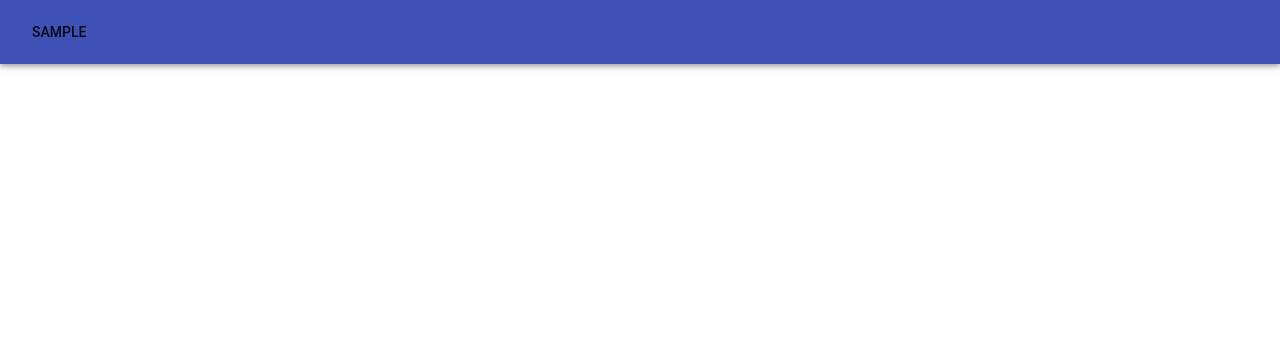
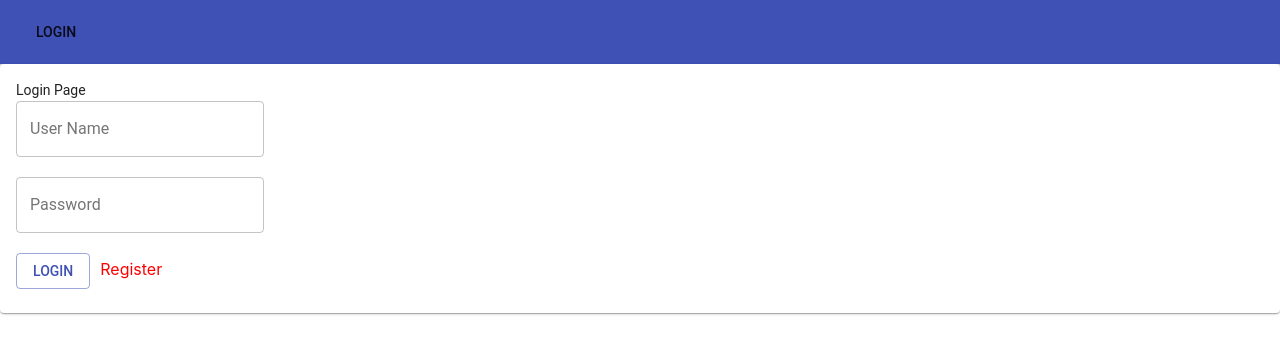
Before and after one commit to swaroop5a9/user-management, a React (Create React App) app: page / in a window 1280 px wide. Shown: the top 354 px of the page. Built offline with nearby package versions, Linux system fonts and the light colour scheme.

Commit message:
Adding login page and register page

```diff
--- a/src/App.js
+++ b/src/App.js
@@ -3,14 +3,16 @@ import { BrowserRouter as Router, Route } from "react-router-dom";
 import Header from "./components/home/Header";
 import "./App.css";
 import SamplePage from "./pages/SamplePage";
+import LoginPage from "./pages/LoginPage";
 
 class App extends Component {
   render() {
     return (
       <Router>
         <div>
-          <Header />
+
           <Route path="/sample" component={SamplePage} />
+          <Route exact path="/" component={LoginPage} />
         </div>
       </Router>
     );
--- /dev/null
+++ b/src/components/Login/Login.js
@@ -0,0 +1,88 @@
+import React from "react";
+import { Button, Card, CardContent, Typography, Link } from "@material-ui/core";
+import TextField from "@material-ui/core/TextField";
+class Login extends React.Component {
+  constructor(props) {
+    super(props);
+    this.state = {
+      // user: {
+      username: "",
+      password: "",
+      selected: [],
+      uerror: false,
+      perror: false,
+      view: "login"
+      // }
+    };
+  }
+
+  handleChange = event => {
+    const eve = { ...event };
+    this.setState(prevState => ({
+      // ...prevState, user: {
+      [eve.target.name]: eve.target.value
+      // }
+    }));
+  };
+
+  handleRegister = () => {
+    this.props.handleView("register");
+    // this.setState({
+    //   view:'register'
+    // })
+  };
+
+  render() {
+    return (
+      <div>
+        <Card>
+          <CardContent>
+            <Typography color="textPrimary">Login Page</Typography>
+            <div>
+              <TextField
+                id="username"
+                name="username"
+                label="User Name"
+                error={this.state.uerror}
+                variant="outlined"
+                onChange={this.handleChange}
+              />
+              <br />
+              <br />
+              <TextField
+                id="password"
+                name="password"
+                type="password"
+                error={this.state.perror}
+                label="Password"
+                variant="outlined"
+                onChange={this.handleChange}
+              />
+            </div>
+            <br />
+            <div>
+              {/* <Link to="/home"> */}
+              <Button
+                variant="outlined"
+                size="medium"
+                id="login"
+                color="primary"
+                name="login"
+                onClick={() => this.handleClick()}
+              >
+                Login
+              </Button>
+              <Link
+                style={{ marginLeft: 10, color: "red" }}
+                onClick={this.handleRegister}
+              >
+                Register
+              </Link>
+            </div>
+          </CardContent>
+        </Card>
+      </div>
+    );
+  }
+}
+export default Login;
--- /dev/null
+++ b/src/components/Register/Register.js
@@ -0,0 +1,94 @@
+import React from "react";
+import {
+  Card,
+  CardContent,
+  TextField,
+  Button,
+  Link,
+  Typography
+} from "@material-ui/core";
+class Register extends React.Component {
+  constructor(props) {
+    super(props);
+    this.state = {
+      // user: {
+      username: "",
+      password: "",
+      selected: [],
+      uerror: false,
+      perror: false,
+      view: "login"
+      // }
+    };
+  }
+  handleRegister = () => {
+    this.props.handleView("login");
+    // this.setState({
+    //   view:'register'
+    // })
+  };
+
+  render() {
+    return (
+      <div>
+        <Card>
+          <CardContent>
+            <Typography color="textPrimary">Register Page</Typography>
+            <div>
+              <TextField
+                id="username"
+                name="username"
+                label="User Name"
+                error={this.state.uerror}
+                variant="outlined"
+                onChange={this.handleChange}
+              />
+              <br />
+              <br />
+              <TextField
+                id="password"
+                name="password"
+                type="password"
+                error={this.state.perror}
+                label="Password"
+                variant="outlined"
+                onChange={this.handleChange}
+              />
+            </div>
+            <br />
+            <TextField
+                id="cpassword"
+                name="cpassword"
+                type="password"
+                error={this.state.perror}
+                label="Confirm Password"
+                variant="outlined"
+                onChange={this.handleChange}
+              />
+            <br />
+            <div>
+              {/* <Link to="/home"> */}
+              <Button
+                variant="outlined"
+                size="medium"
+                id="login"
+                color="primary"
+                name="login"
+                onClick={() => this.handleClick()}
+              >
+                Login
+              </Button>
+              <Link
+                style={{ marginLeft: 10, color: "red" }}
+                onClick={this.handleRegister}
+              >
+                Login
+              </Link>
+            </div>
+          </CardContent>
+        </Card>
+      </div>
+    );
+  }
+}
+export default Register;
--- a/src/components/UserDetails.js
+++ b/src/components/UserDetails.js
@@ -1,7 +1,5 @@
 import React from "react";
 import { Card, CardContent, Grid, Avatar, Button } from "@material-ui/core";
-import Heart from 'mdi-material-ui/Heart'
-import HeartOutline from 'mdi-material-ui/HeartOutline'
 import Ratings from "./Ratings";
 class UserDetails extends React.Component {
   constructor(props) {
--- a/src/components/sample.js
+++ b/src/components/sample.js
@@ -56,13 +56,13 @@ class sample extends React.Component {
     return (
       <div>
         <Grid container spacing={24} justify="center">
-          <Grid container spacing={16} item xs={2}>
+          <Grid item xs={2} lg={2}>
             <div>
               <Magnify style={styles.searchIconCss} />
               <input type="text" style={styles.searchCss} placeholder="search" onChange={this.handleChange} value={this.state.searchValue}></input>
               <Close style={styles.clearIconCss} onClick={this.handleClear} />
             </div>
-            <Grid container item xs={12}>
+            <Grid item xs={12}>
               {this.state.people.map((listItem, index) => (
                 <Grid item xs={12} onClick={() => this.handleClick(listItem)} key={index} style={styles.squaresDiv}>
                   <span>{listItem.name}</span>
@@ -82,31 +82,31 @@ class sample extends React.Component {
 
 const styles = {
   squaresDiv: {
-    height: '35px',
+    // height: '35px',
     border: '1px solid #f0f0f5',
-    padding: '20px 0px 40px 50px',
-    marginLeft: '20px',
+    padding: '10px',
+    // marginLeft: '20px',
     cursor: 'pointer'
   },
   searchCss: {
     border: '1px solid #f0f0f5',
     borderRadius: '25px',
-    marginLeft: '25px',
-    height: '30px',
+    // marginLeft: '25px',
+    // height: '30px',
     fontSize: '15px',
-    textIndent: '25px',
+    // textIndent: '25px',
     // padding: '20px 0px 0px 20px',
   },
   searchIconCss: {
     fontSize: '20px',
-    paddingLeft: '30px',
-    paddingTop: '8px',
+    // paddingLeft: '30px',
+    // paddingTop: '8px',
     position: 'absolute'
   },
   clearIconCss: {
     fontSize: '20px',
-    marginLeft: '-24px',
-    paddingTop: '8px',
+    // marginLeft: '-24px',
+    // paddingTop: '8px',
     position: 'absolute'
   }
 };
--- /dev/null
+++ b/src/pages/LoginPage.js
@@ -0,0 +1,36 @@
+import React from "react";
+import Login from "../components/Login/Login";
+import Register from "../components/Register/Register";
+import { AppBar, Toolbar, Button } from "@material-ui/core";
+class LoginPage extends React.Component {
+  constructor(props) {
+    super(props);
+    this.state = {
+      view: "login"
+    };
+  }
+
+  handleView = view => {
+    this.setState({
+      view: view
+    });
+  };
+
+
+  render() {
+    return (
+      <div>
+        <AppBar position="static">
+          <Toolbar>
+            <Button onClick={() => this.handleClick("/")}>Login</Button>
+          </Toolbar>
+        </AppBar>
+        {this.state.view === "login" && <Login handleView={this.handleView}/>}
+        {this.state.view === "register" && <Register handleView={this.handleView}/>}
+        {/* <ForgotPassword/> */}
+      </div>
+    );
+  }
+}
+
+export default LoginPage;
--- a/src/pages/SamplePage.js
+++ b/src/pages/SamplePage.js
@@ -2,6 +2,7 @@ import React from "react";
 import Sample from "../components/sample";
 // import UserDetails from "../components/UserDetails";
 import { Card, CardContent, Grid, Paper } from "@material-ui/core";
+import Header from "../components/home/Header";
 class SamplePage extends React.Component {
   constructor(props) {
     super(props);
@@ -18,6 +19,7 @@ class SamplePage extends React.Component {
   render() {
     return (
       <div>
+        <Header />
         <Card>
           <CardContent>
             <Grid container spacing={24} style={styles.bodyFont}>
```
